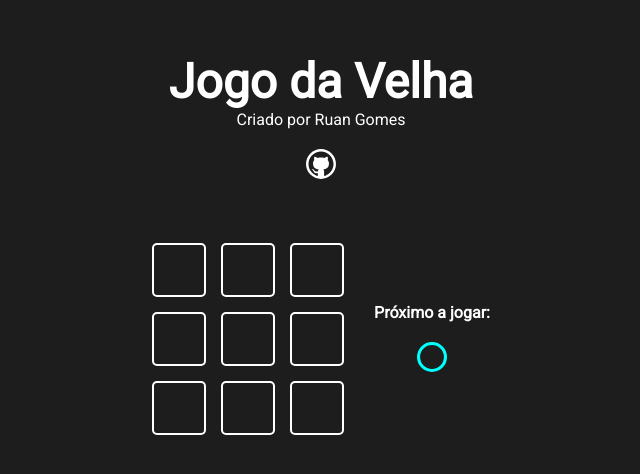
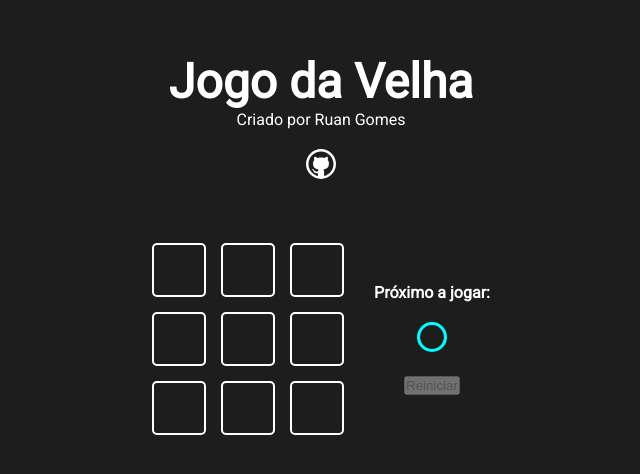
Before and after one commit to RuanL-Dev/react-nextjs-jogo-da-velha, a Next.js app: page / in a window 1280 px wide. Shown: the part 176-650 px from the top of the page, without its empty margins (319-959 px from the left). Built offline with nearby package versions, Linux system fonts and the light colour scheme.

Commit message:
Criado lógica para declarar o campeão e reset

```diff
--- /dev/null
+++ b/src/components/button/Button.jsx
@@ -0,0 +1,15 @@
+import styles from './Button.module.css'
+
+function Button ({ children, onClick, disabled }) {
+  return (
+    <button
+      className={styles.button}
+      onClick={onClick}
+      disabled={disabled}
+    >
+      { children }
+    </button>
+  )
+}
+
+export default Button
--- /dev/null
+++ b/src/components/button/Button.module.css
@@ -0,0 +1,3 @@
+.button {
+
+}
--- a/src/components/game/Game.jsx
+++ b/src/components/game/Game.jsx
@@ -1,8 +1,8 @@
 import { useState, useEffect } from 'react'
 import styles from './Game.module.css'
 
-import Icon from '../icon/Icon'
 import GameOption from '../gameOption/GameOption'
+import GameInfo from '../gameInfo/GameInfo'
 
 const winnerTable = [
   [0, 1, 2],
@@ -38,6 +38,11 @@ function Game () {
     })
   }
 
+  const handleReset = () => {
+    setGameState(Array(9).fill(0))
+    setWinner(0)
+  }
+
   useEffect(() => {
     setCurrentPlayer(currentPlayer * -1)
     verifyGame()
@@ -56,15 +61,11 @@ function Game () {
           )
         }
       </div>
-      <div className={styles.gameInfo}>
-        <h4>Próximo a jogar:</h4>
-        {
-          currentPlayer === 1 && <Icon iconName="circle" />
-        }
-        {
-          currentPlayer === -1 && <Icon iconName="x" />
-        }
-      </div>
+        <GameInfo
+          currentPlayer={currentPlayer}
+          winner={winner}
+          onReset={handleReset}
+        />
     </div>
   )
 }
--- a/src/components/game/Game.module.css
+++ b/src/components/game/Game.module.css
@@ -9,10 +9,3 @@
   gap: 30px;
   align-items: center;
 }
-
-.gameInfo {
-  display: flex;
-  flex-direction: column;
-  align-items: center;
-  gap: 20px;
-}
--- /dev/null
+++ b/src/components/gameInfo/GameInfo.jsx
@@ -0,0 +1,50 @@
+import styles from './GameInfo.module.css'
+
+import Icon from '../icon/Icon'
+import Button from '../button/Button'
+
+function GameInfo ({ currentPlayer, winner, onReset }) {
+
+  const shouldEnableButton = () => {
+    if (winner !== 0) return true
+  }
+
+
+
+  return (
+    <div className={styles.gameInfo}>
+      {
+        winner === 0 &&
+          <>
+            <h4>Próximo a jogar:</h4>
+            {
+              currentPlayer === 1 && <Icon iconName="circle" />
+            }
+            {
+              currentPlayer === -1 && <Icon iconName="x" />
+            }
+          </>
+      }
+      {
+        winner !== 0 &&
+          <>
+            <h4>Fim de jogo! Campeão:</h4>
+            {
+              winner === 1 && <Icon iconName="circle" />
+            }
+            {
+              winner === -1 && <Icon iconName="x" />
+            }
+          </>
+      }
+      <Button
+        onClick={onReset}
+        disabled={!shouldEnableButton()}
+      >
+        Reiniciar
+      </Button>
+    </div>
+  )
+}
+
+export default GameInfo
--- /dev/null
+++ b/src/components/gameInfo/GameInfo.module.css
@@ -0,0 +1,6 @@
+.gameInfo {
+  display: flex;
+  flex-direction: column;
+  align-items: center;
+  gap: 20px;
+}
```
